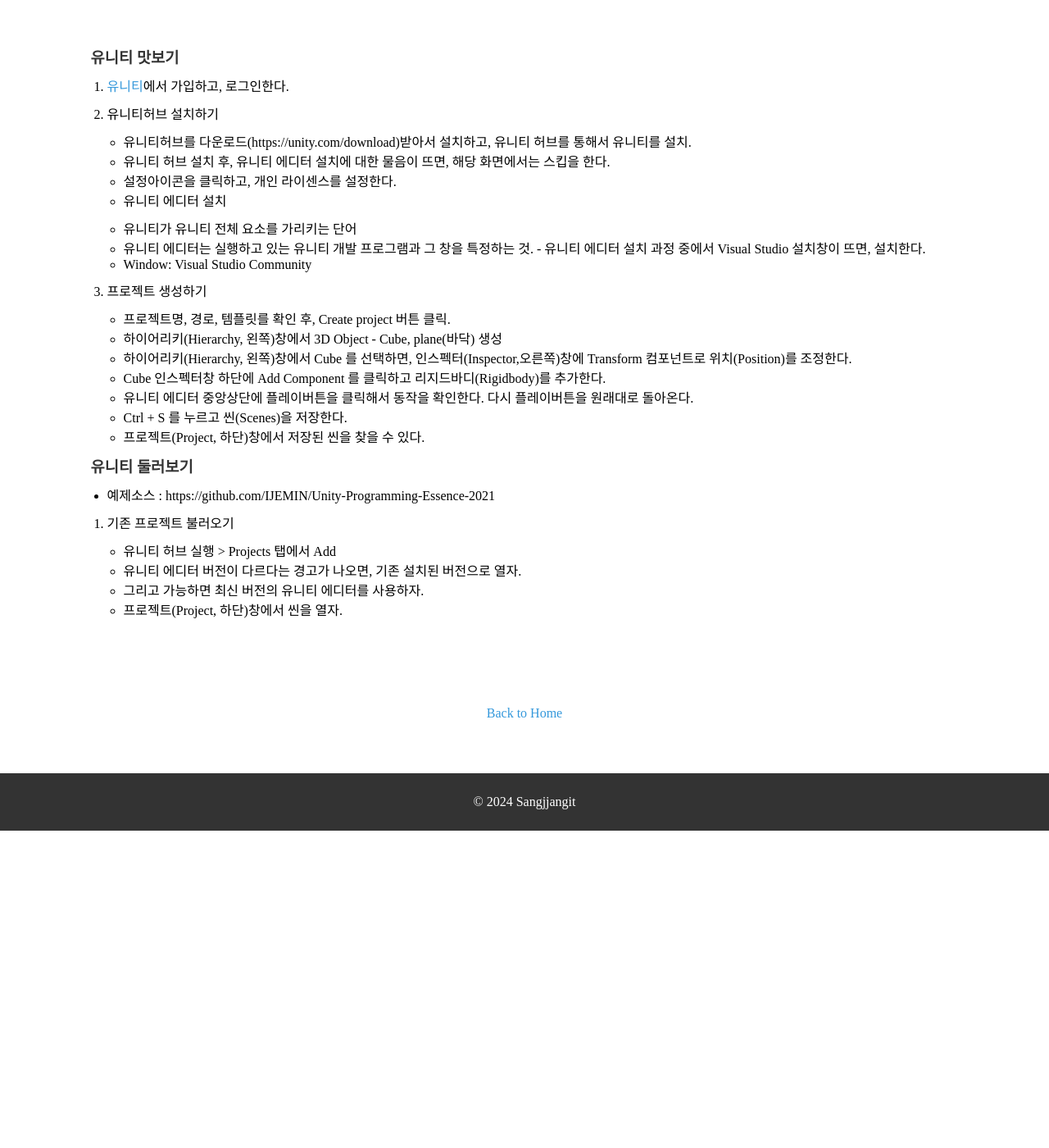
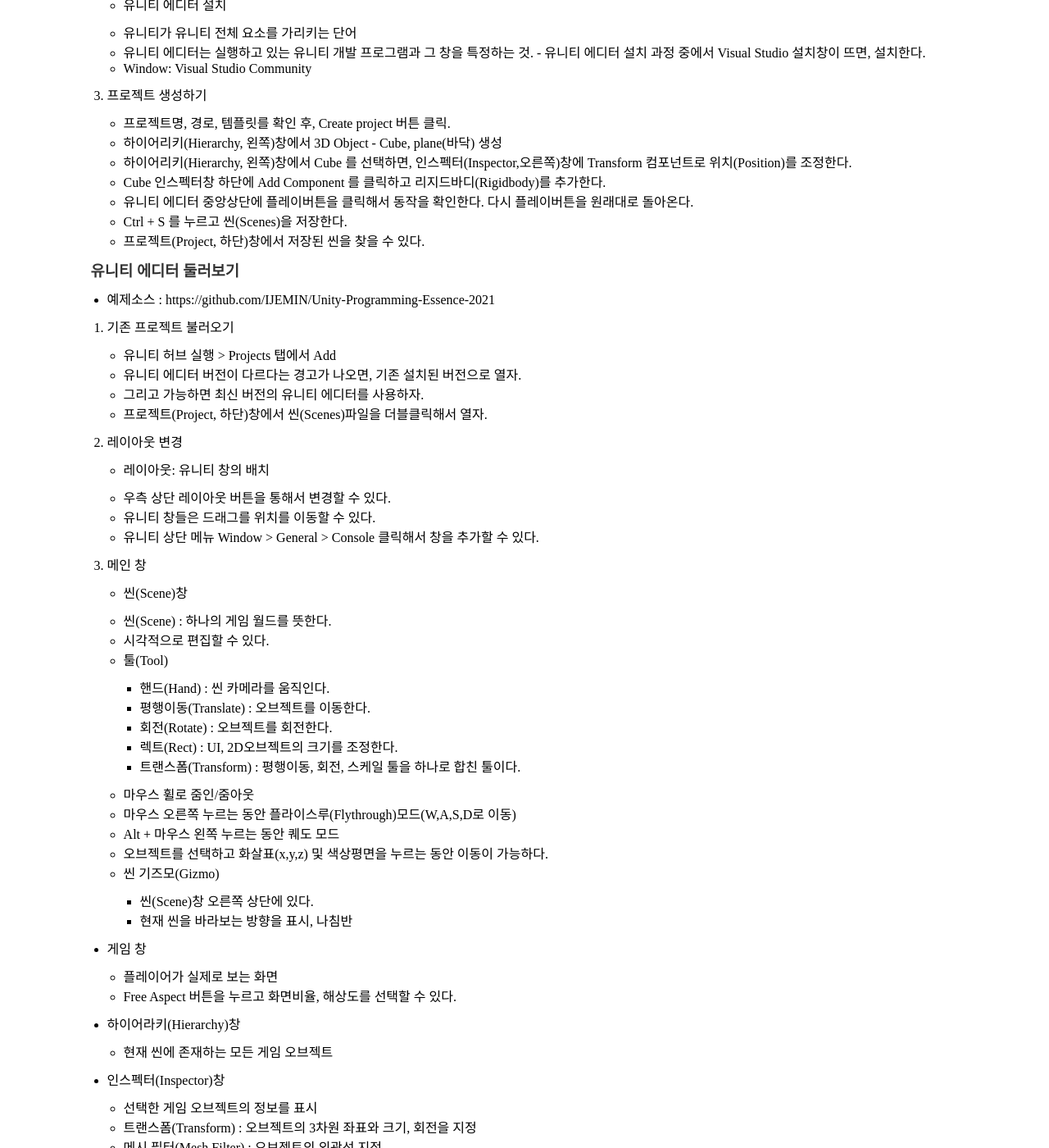
Before and after one commit to sangjjangit/sangjjangit.github.io, a Jekyll site: the page built from _posts/2024-09-22-Unity-Start.md, in a window 1280 px wide and 1400 px high, scrolled down 387 px. Shown: the whole window at 82% size. Built offline with Jekyll 4.4.1, drawn with Linux system fonts in a browser that asks for light colours; some of the changed text lies outside the part shown.

Commit message:
unity posts

```diff
--- a/_posts/2024-09-22-Unity-Start.md
+++ b/_posts/2024-09-22-Unity-Start.md
@@ -29,7 +29,7 @@ excerpt: "유니티를 시작하다."
   - Ctrl + S 를 누르고 씬(Scenes)을 저장한다.
   - 프로젝트(Project, 하단)창에서 저장된 씬을 찾을 수 있다.
 
-### 유니티 둘러보기
+### 유니티 에디터 둘러보기
 
 - 예제소스 : https://github.com/IJEMIN/Unity-Programming-Essence-2021
 
@@ -37,4 +37,89 @@ excerpt: "유니티를 시작하다."
   - 유니티 허브 실행 > Projects 탭에서 Add
   - 유니티 에디터 버전이 다르다는 경고가 나오면, 기존 설치된 버전으로 열자.
   - 그리고 가능하면 최신 버전의 유니티 에디터를 사용하자.
-  - 프로젝트(Project, 하단)창에서 씬을 열자.
+  - 프로젝트(Project, 하단)창에서 씬(Scenes)파일을 더블클릭해서 열자.
+
+2. 레이아웃 변경
+  - 레이아웃: 유니티 창의 배치
+    - 우측 상단 레이아웃 버튼을 통해서 변경할 수 있다.
+    - 유니티 창들은 드래그를 위치를 이동할 수 있다.
+    - 유니티 상단 메뉴 Window > General > Console 클릭해서 창을 추가할 수 있다.
+
+3. 메인 창
+  - 씬(Scene)창
+    - 씬(Scene) : 하나의 게임 월드를 뜻한다.
+    - 시각적으로 편집할 수 있다.
+    - 툴(Tool)
+      - 핸드(Hand) : 씬 카메라를 움직인다.
+      - 평행이동(Translate) : 오브젝트를 이동한다.
+      - 회전(Rotate) : 오브젝트를 회전한다.
+      - 렉트(Rect) : UI, 2D오브젝트의 크기를 조정한다.
+      - 트랜스폼(Transform) : 평행이동, 회전, 스케일 툴을 하나로 합친 툴이다.
+    - 마우스 휠로 줌인/줌아웃
+    - 마우스 오른쪽 누르는 동안 플라이스루(Flythrough)모드(W,A,S,D로 이동)
+    - Alt + 마우스 왼쪽 누르는 동안 퀘도 모드
+    - 오브젝트를 선택하고 화살표(x,y,z) 및 색상평면을 누르는 동안 이동이 가능하다.
+    - 씬 기즈모(Gizmo)
+      - 씬(Scene)창 오른쪽 상단에 있다.
+      - 현재 씬을 바라보는 방향을 표시, 나침반
+
+  - 게임 창
+    - 플레이어가 실제로 보는 화면
+    - Free Aspect 버튼을 누르고 화면비율, 해상도를 선택할 수 있다.
+
+  - 하이어라키(Hierarchy)창
+    - 현재 씬에 존재하는 모든 게임 오브젝트
+
+  - 인스펙터(Inspector)창
+    - 선택한 게임 오브젝트의 정보를 표시
+    - 트랜스폼(Transform) : 오브젝트의 3차원 좌표와 크기, 회전을 지정
+    - 메시 필터(Mesh Filter) : 오브젝트의 외곽선 지정
+    - 메시 렌더러(Mesh Renderer) : 색을 채워 그래픽 외형을 그린다.
+    - 박스 콜라이더(Box Collider) : 다른 물체가 부딪칠 수 있는 물리적인 표면을 만든다.
+
+  - 프로젝트(Project)창
+    - 프로젝트에서 사용할 모든 에셋을 표시
+    - Assets 폴더
+      - 프로젝트에 사용할 모든 형태의 파일을 의미(이미지, 음악, 비디오, 3D모델, 애니메이션, 스크립트 파일 등등)
+      - 드래그앤드랍으로 파일 추가 가능
+    - Packages 폴더
+      - 패키지 매니저에 의해 자동 관리되는 폴더.
+
+  - 콘솔(Console)창
+    - 유니티 기록(로그)
+
+### 유니티 엔진 동작 원리
+1. 상속과 재사용
+  - class Monster
+    - 몬스터 필수 기능
+    - 인공지능, 애니메이션, 공격과 방어, 물리, 기타 필수
+  - class Orc : Monster
+    - 초록색 피부, 오크 애니메이션, 오크 스킬, 오크 고유기능
+  - class OrcChieftan : Orc
+    - 대장모자, 새로운 무기, 스킬, 대장 고유기능
+
+2. 컴포넌트 패턴:조립
+  - 상속에만 의존하여 게임을 개발시 생기는 문제점 보완
+  - 컴포지션 패턴이라고도 부른다.(?)
+  - 부품에 대표 기능을 부여
+  - 예시)
+    - 동물
+      - 동물이 사용할 부품(컴포넌트 주머니)
+        - 폐, 아가미, 뿔, 날개, 다리, 식사, 잠자리, 등등
+      - 코뿔소 : 폐, 다리, 식사, 뿔
+
+  - 컴포넌트마다 한가지 기능을 가진다.
+  - 미리 만들어진 컴포넌트를 빈 껍데기인 게임 오브젝트에 조립하는 방식
+  - 유니티에서의 컴포넌트
+    - 인스펙터(Inspector)창에서 오브젝트별 컴포넌트를 추가할 수 있다.
+
+3. 메시지와 브로드캐스팅
+  - 컴포넌트 구조에서 전체방송을 통해서 컴포넌트의 특정 기능을 간접적으로 실행할 수 있다.
+  - 전체방송을 브로드캐스팅이라고 부른다.
+  - MonoBehaviour : 유니티의 모든 컴포넌트는 MonoBehaviour 클래스를 상속한다.
+  - 메시지 기반 방식
+    - 유니티는 발동시키고 싶은 기능의 이름을 담아 게임 세상에 메시지를 뿌린다.
+    - 게임 세상 오브젝트들은 모두 메시지를 받는다.
+    - 메시지를 받은 오브젝트들은 명시된 기능을 가지고 있으면 해당 기능을 실행한다. 없다면 무시한다.
+  - 브로드캐스팅
+  - 유니티 이벤트 메서드
```
